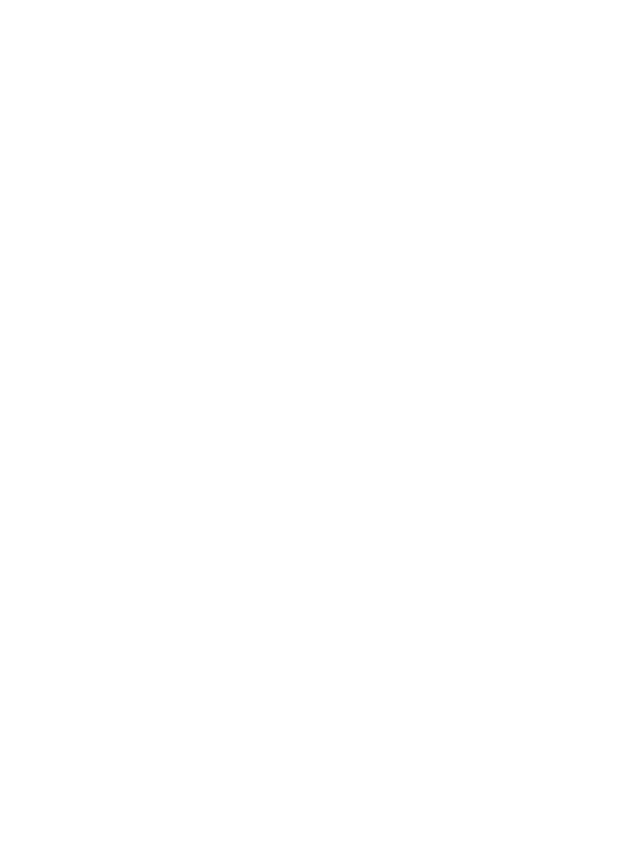
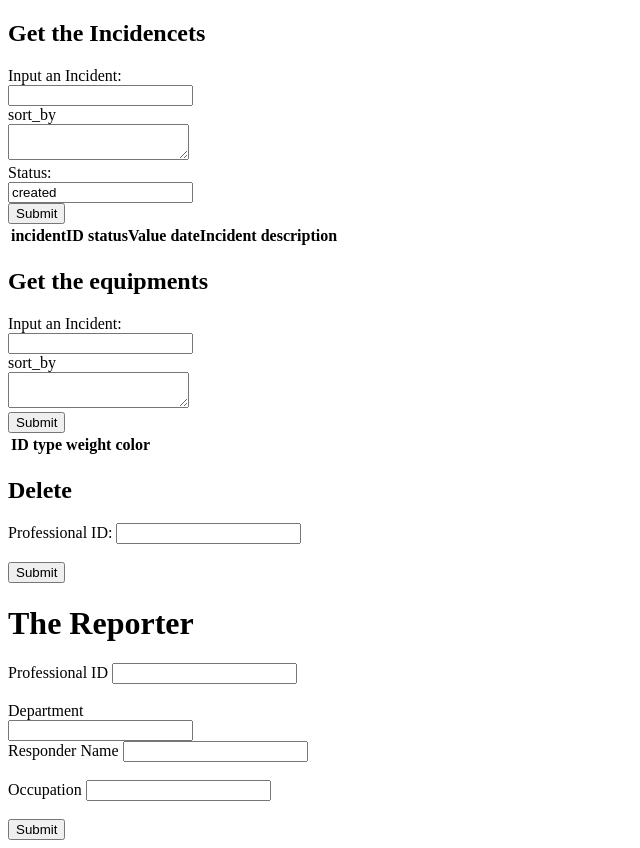
Before and after one commit to bc2003/CrimeCatchers, a website: page src/public/police.html in a window 1280 px wide. Shown: the whole page, without its empty margins (0-640 px from the left). Before the commit the page ends 800 px from the top, so only its background shows below. Drawn offline with Linux system fonts and the light colour scheme; no server answers.

Commit message:
Added Police Page skeletons

```diff
--- a/src/public/police.html
+++ b/src/public/police.html
@@ -0,0 +1,91 @@
+<!DOCTYPE html>
+<html>
+<head>
+    <title>Police Page</title>
+</head>
+<body>
+
+<h2>Get the Incidencets</h2>
+
+<form id="getIncidents">
+    <label for="IncidentID">Input an Incident: </label><br>
+    <input type="IncidentID" id="IncidentID" name="IncidentID" required><br>
+
+    <label for="sort_by">sort_by</label><br>
+    <textarea id="sort_by" name="sort_by" required></textarea><br>
+
+    <label for="status">Status:</label><br>
+    <input type="text" id="status_add" name="status" value="created" readonly><br>
+
+    <button type="submit">Submit</button>
+</form>
+
+<table id="Displays">
+    <thead>
+    <tr>
+        <th>incidentID</th>
+        <th>statusValue</th>
+        <th>dateIncident</th>
+        <th>description</th>
+    </tr>
+    </thead>
+    <tbody>
+    </tbody>
+</table>
+
+<div id="getIncidents"></div>
+
+<h2>Get the equipments</h2>
+
+<form id="getEquipment">
+    <label for="IncidentID">Input an Incident: </label><br>
+    <input type="IncidentID" id="IncidentID" name="IncidentID" required><br>
+
+    <label for="sort_by">sort_by</label><br>
+    <textarea id="sort_by" name="sort_by" required></textarea><br>
+
+    <button type="submit">Submit</button>
+</form>
+
+<table id="Equipments">
+    <thead>
+    <tr>
+        <th>ID</th>
+        <th>type</th>
+        <th>weight</th>
+        <th>color</th>
+    </tr>
+    </thead>
+    <tbody>
+    </tbody>
+</table>
+
+<div id="getEquipment"></div>
+
+<h2>Delete</h2>
+<form id="delete_prof">
+    <label for="delete_prof">Professional ID:</label>
+    <input type="text" id="delete_ID" name="professionalID" required> <br><br>
+    <button type="submit">Submit</button>
+</form>
+
+<div id="deleted_professional_id"></div>
+
+<h1>The Reporter</h1>
+<form id="addProfessionalReporter">
+    <label for="reporterID">Professional ID</label>
+    <input type="email" id="reporterID" name="reporterID" required> <br><br>
+    <label for="departmentNumber">Department</label><br>
+    <input type="text" id="departmentNumber" name="departmentNumber" required><br>
+    <label for="Name"> Responder Name</label>
+    <input type="text" id="Name" name="Name" required> <br><br>
+    <label for="Occupation">Occupation</label>
+    <input type="text" id="Occupation" name="Occupation" required> <br><br>
+    <button type="submit">Submit</button>
+</form>
+
+<div id="addProfessionalReporter"></div>
+
+<script src="scripts.js"></script>
+</body>
+</html>
```
Also changed, not shown: src/public/civilian.html (+1 -1 lines), src/public/index.html (+4 -70 lines).
